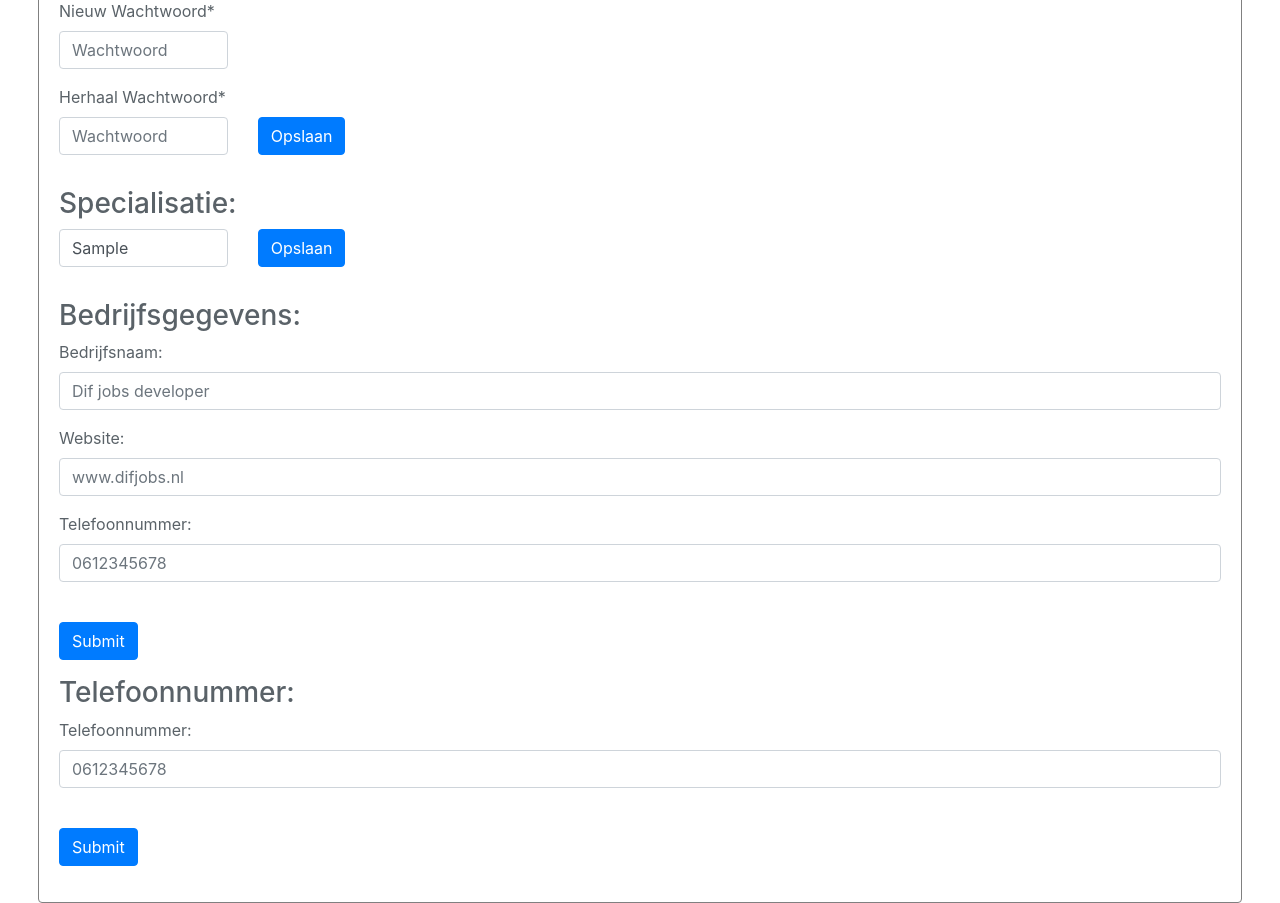
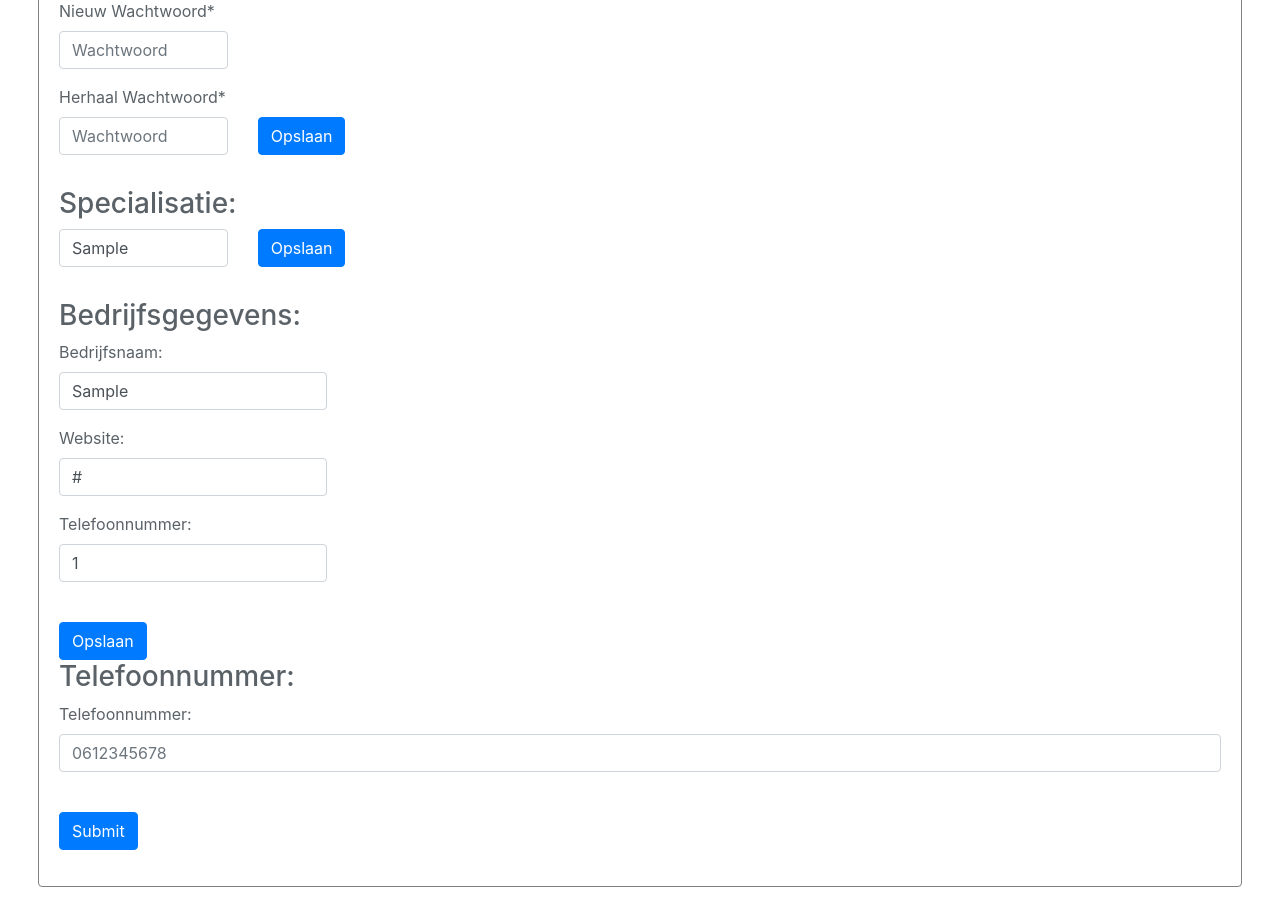
Before and after one commit to Mrzicokiller/DIFjobs, a PHP site: page /pages/account.php in a window 1280 px wide. Shown: the part 616-1519 px from the top of the page. Run offline with PHP 8.4, Linux system fonts and the light colour scheme; the visitor is signed in with stand-in values (Sample User, id 1); tables that the repository leaves empty hold one stand-in row (values such as "Sample post").

Commit message:
added bedrijfgegevens to account

```diff
--- a/pages/account.php
+++ b/pages/account.php
@@ -40,7 +40,7 @@ if (isset($_SESSION['ID'])) {
         $bedrijfsgegevens = $bedrijfGegevensQuery->fetch_array();
 
 
-        $bedrijfsnaam =  $bedrijfsgegevens['naamBedrijf'];
+        $bedrijfsnaam = $bedrijfsgegevens['naamBedrijf'];
         $bedrijfURL = $bedrijfsgegevens['websiteUrl'];
         $bedrijfTel = $bedrijfsgegevens['tel_nummer'];
     }
@@ -205,27 +205,36 @@ if (isset($_SESSION['ID'])) {
 
                             <!-- form als gebruiker bedrijf is -->
                             <h3>Bedrijfsgegevens:</h3>
-                            <form name="bedrijfsgegevens">
-                                <div class="form-group">
+                            <div class="row">
+                                <div class="form-group col-lg-3">
                                     <label for="Bedrijfsnaam">Bedrijfsnaam:</label>
                                     <input type="text" class="form-control" id="Bedrijfsnaam"
-                                           placeholder="Dif jobs developer">
+                                           placeholder="Dif jobs developer" value="<?php echo $bedrijfsnaam; ?>">
                                 </div>
+                            </div>
 
-                                <div class="form-group">
+                            <div class="row">
+                                <div class="form-group col-lg-3">
                                     <label for="webURL">Website:</label>
-                                    <input type="url" class="form-control" id="webURL" placeholder="www.difjobs.nl">
+                                    <input type="url" class="form-control" id="webURL"
+                                           value="<?php echo $bedrijfURL; ?>" placeholder="www.difjobs.nl">
                                 </div>
+                            </div>
 
-                                <div class="form-group">
+                            <div class="row">
+                                <div class="form-group col-lg-3">
                                     <label for="phoneNumber">Telefoonnummer:</label>
-                                    <input type="url" class="form-control" id="phoneNumber" placeholder="0612345678">
+                                    <input type="url" class="form-control" id="phoneNumber"
+                                           value="<?php echo $bedrijfTel; ?>" placeholder="0612345678">
                                 </div>
+                            </div>
 
-                                <br/>
-                                <button type="submit" class="btn btn-primary">Submit</button>
-                            </form>
-
+                            <br/>
+                            <div class="row">
+                                <div class="col-lg-2">
+                                    <button onclick="bedrijfSubmit();" class="btn btn-primary">Opslaan</button>
+                                </div>
+                            </div>
                         <?php }
                         if ($is_particulier) {
                             ?>
@@ -333,23 +342,24 @@ if (isset($_SESSION['ID'])) {
             $("#emailError").hide();
         });
 
-        //als de sumbit knop van naam veranderen wordt geklikt
+        //als de nameSumbit knop van naam veranderen wordt geklikt
         function nameSubmit() {
             //update naar database met ajax
             $.post("../POST/updateUserData.php?type=name", {
                 name: $("#naam").val()
-            },function (result) {
-                if(result)
-                {
+            }, function (result) {
+                if (result) {
+                    //als de update is gelukt
                     alert("yeah");
                 }
-                else
-                {
+                else {
+                    //als de update niet is gelukt
                     alert("aaawh");
                 }
             });
         }
 
+        //als de emailSumbit knop van email veranderen wordt geklikt
         function emailSubmit() {
 
             //check of het email adres al bestaat
@@ -358,12 +368,11 @@ if (isset($_SESSION['ID'])) {
                 },
                 function (result) {
                     if (result == 1) {
+                        //laat emailError verschijnen
                         $("#emailError").show();
-                        console.log("nee");
                     }
                     else {
-                        console.log("ja");
-                        console.log($("#email").val());
+                        //update het email adres
                         $.post("../POST/updateUserData.php?type=email", {
                             email: $("#email").val()
                         });
@@ -371,33 +380,35 @@ if (isset($_SESSION['ID'])) {
                 });
         }
 
+        //als de passwordSumbit knop van wachtwoord veranderen wordt geklikt
         function passwordSubmit() {
             //wachtwoorden vergelijken
             if ($("#password").val() !== $("#confirmPassword").val()) {
                 $("#passwordError").show();
             }
             else {
+                //update wachtwoord met ajax
                 $.post("../POST/updateUserData.php?type=password", {
-                        pass: $("#password").val()
-                    },
-                    function (result) {
-                        if (result == 1) {
-                            return true
-                        }
-                        else {
-                            return false;
-
-                        }
-
-                    });
+                    pass: $("#password").val()
+                });
             }
 
         }
 
+        //als de skillSumbit knop van specialisatie veranderen wordt geklikt
         function skillSubmit() {
-            //update naar database met ajax
+            //update specialisatie naar database met ajax
             $.post("../POST/updateUserData.php?type=skill", {
                 skill: $("#specialisatie").val()
+            });
+        }
+
+        function bedrijfSubmit() {
+            //update specialisatie naar database met ajax
+            $.post("../POST/updateUserData.php?type=bedrijf", {
+                name: $("#Bedrijfsnaam").val(),
+                url: $("#webURL").val(),
+                tel: $("#phoneNumber").val()
             });
         }
 
@@ -421,12 +432,16 @@ if (isset($_SESSION['ID'])) {
         });
 
         $('#jobsTab').click(function () {
+
+            //verander classes
             $('#jobsTab').addClass('active');
             $('#responseTab').removeClass('active');
             $('#dataTab').removeClass('active');
 
+            //laat de body zien van de geklikte tab
             $('#jobsBody').removeAttr('hidden');
 
+            //als 1 van de ander body's nog niet hidden is, maak ze dan hidden
             if (!$('#dataBody').attr('hidden') || !$('#responseBody').attr('hidden')) {
                 $('#responseBody').attr('hidden', true);
                 $('#dataBody').attr('hidden', true);
@@ -434,12 +449,15 @@ if (isset($_SESSION['ID'])) {
         });
 
         $('#responseTab').click(function () {
+            //verander classes
             $('#responseTab').addClass('active');
             $('#jobsTab').removeClass('active');
             $('#dataTab').removeClass('active');
 
+            //laat de body zien van de geklikte tab
             $('#responseBody').removeAttr('hidden');
 
+            //als 1 van de ander body's nog niet hidden is, maak ze dan hidden
             if (!$('#dataBody').attr('hidden') || !$('#jobsBody').attr('hidden')) {
                 $('#jobsBody').attr('hidden', true);
                 $('#dataBody').attr('hidden', true);
```
Also changed, not shown: POST/updateUserData.php (+14 -0 lines).
